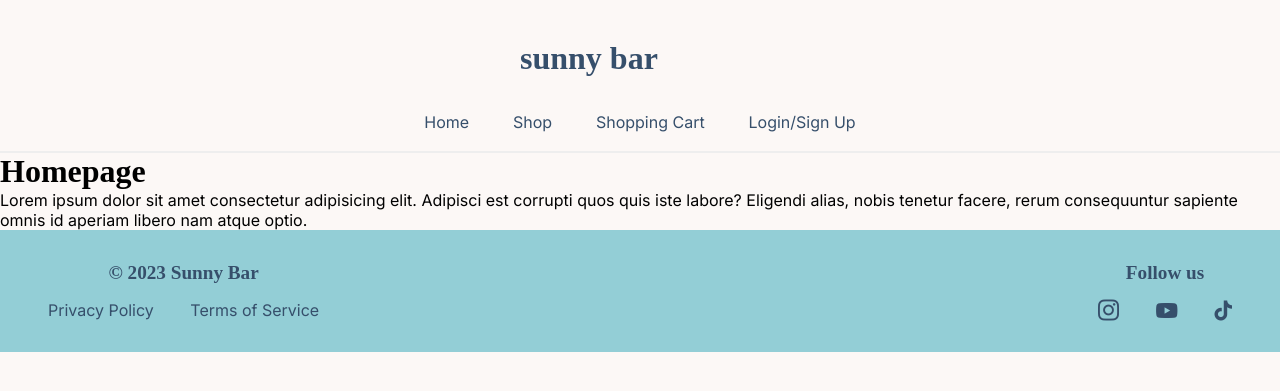
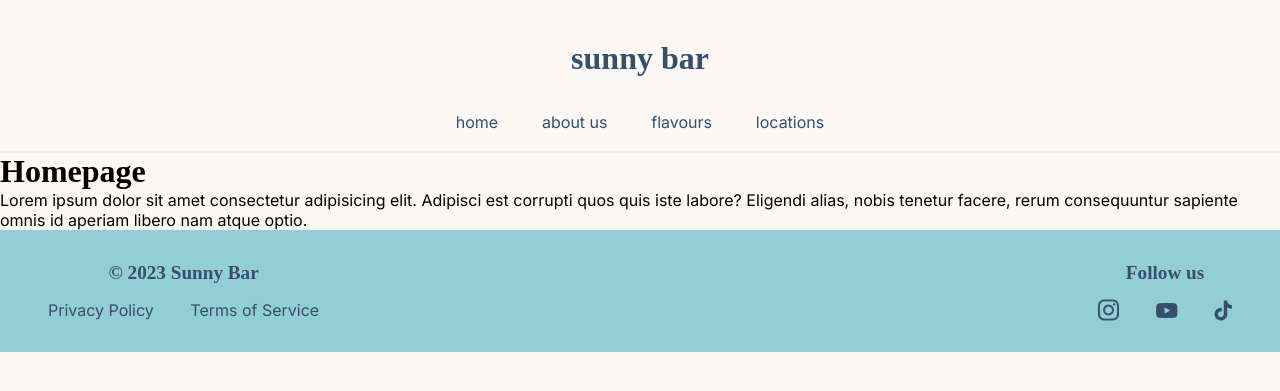
Before and after one commit to connniew/sunny-bar, a PHP site: page /home.php in a window 1280 px wide. Shown: the top 391 px of the page. Run offline with PHP 8.4, Linux system fonts and the light colour scheme; some libraries are stand-ins or nearby versions; some web fonts are replaced.

Commit message:
Fixed navbar centering and changed menu

```diff
--- a/navbar.php
+++ b/navbar.php
@@ -5,9 +5,9 @@
     </div>
 
     <ul class="site-nav__menu">
-        <li><a href="home.php">Home</a></li>
-        <li><a href="">Shop</a></li>
-        <li><a href="">Shopping Cart</a></li>
-        <li><a href="">Login/Sign Up</a></li>
+        <li><a href="home.php">home</a></li>
+        <li><a href="">about us</a></li>
+        <li><a href="">flavours</a></li>
+        <li><a href="">locations</a></li>
     </ul>
 </nav>
--- a/styles/navbar.css
+++ b/styles/navbar.css
@@ -55,7 +55,6 @@
 
   .site-nav__logo {
     padding: 1rem 0;
-    width: 15rem;
   }
 
   .site-nav__hamburger {
```
